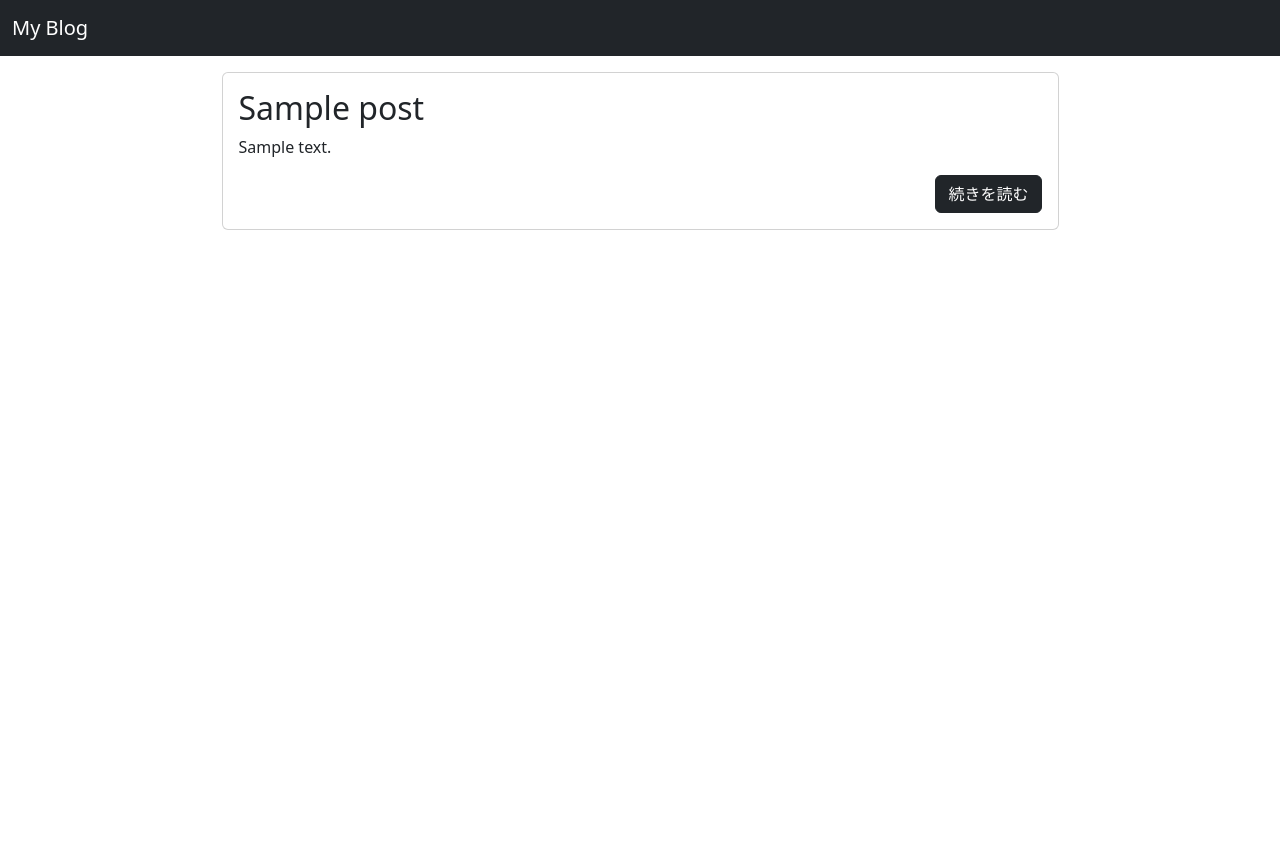
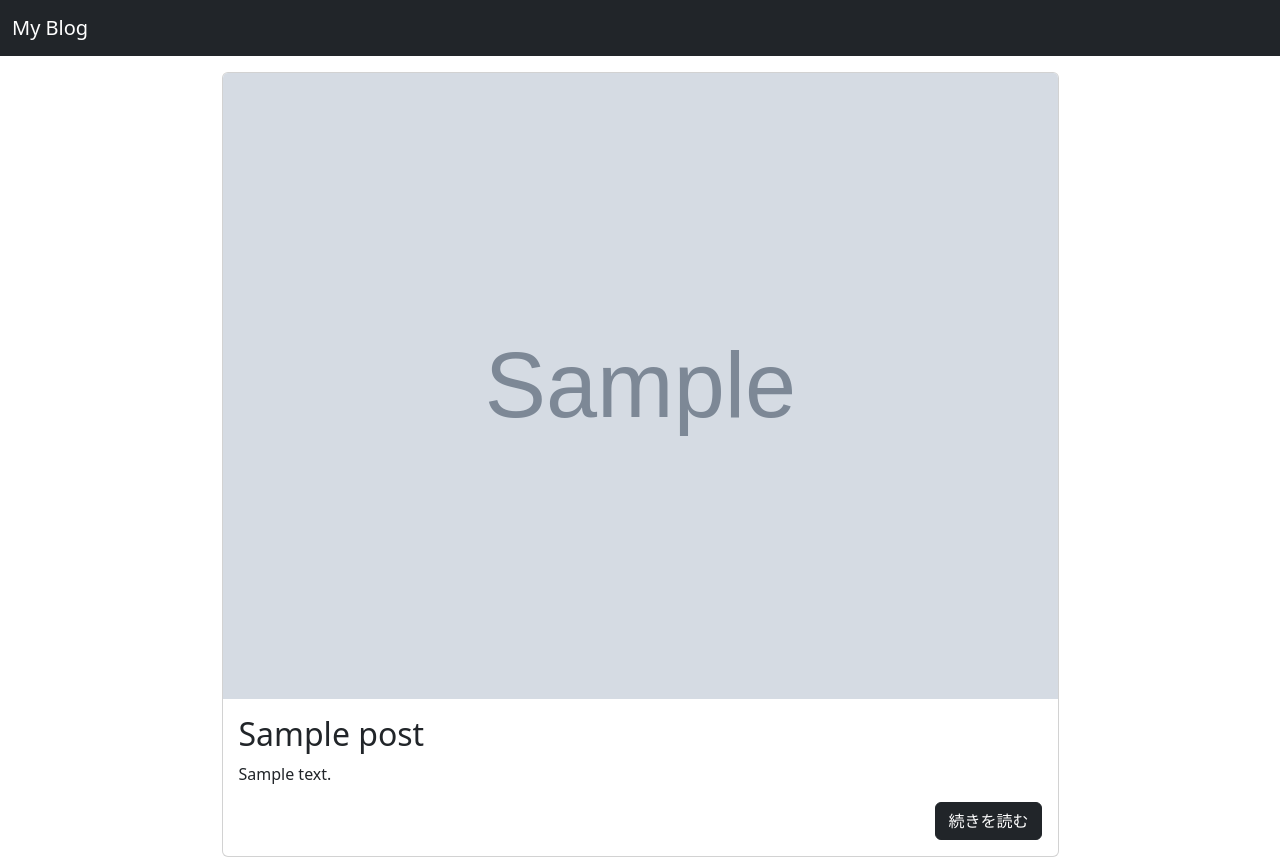
Before and after one commit to Joh-wasei/Django_blog, a Django app: page / in a window 1280 px wide. Before the commit the page ends 230 px from the top, so only its background shows below. Run offline with Django 3.2, Linux system fonts and the light colour scheme; tables that the repository leaves empty hold one stand-in row (values such as "Sample post"); grey boxes marked "Sample" are stand-in pictures; some libraries are stand-ins or nearby versions.

Commit message:
画像を表示する機能を実装

```diff
--- a/blog/templates/blog/index.html
+++ b/blog/templates/blog/index.html
@@ -5,6 +5,9 @@
 {% for post in posts %}
 {% if post.is_published or user.is_authenticated %}
 <div class="card w-75 mt-3 mx-auto">
+    {% if post.image %}
+    <img src="{{ post.image.url }}" class="card-img-top alt="{{ post.title }}">
+    {% endif %}
     <div class="card-body">
         {% if not post.is_published %}
         <span class="badge bg-danger">下書き</span>
```
Also changed, not shown: blog/migrations/0003_post_image.py (added).
